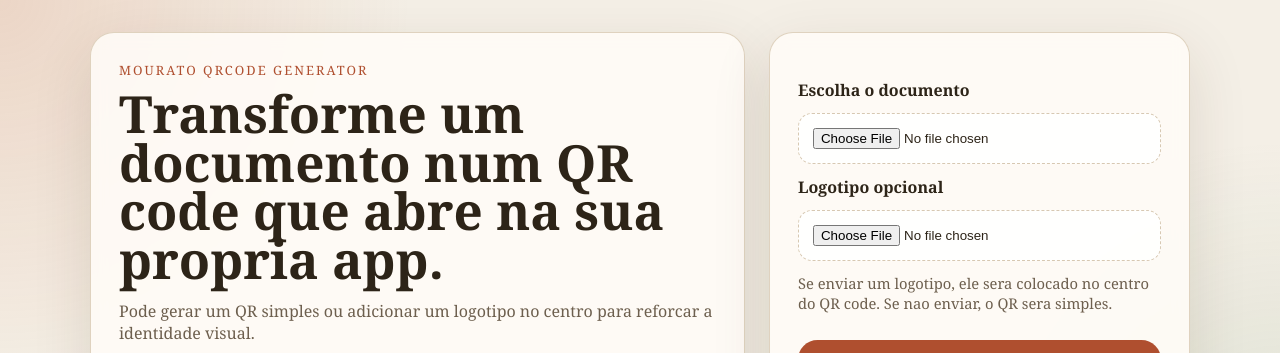
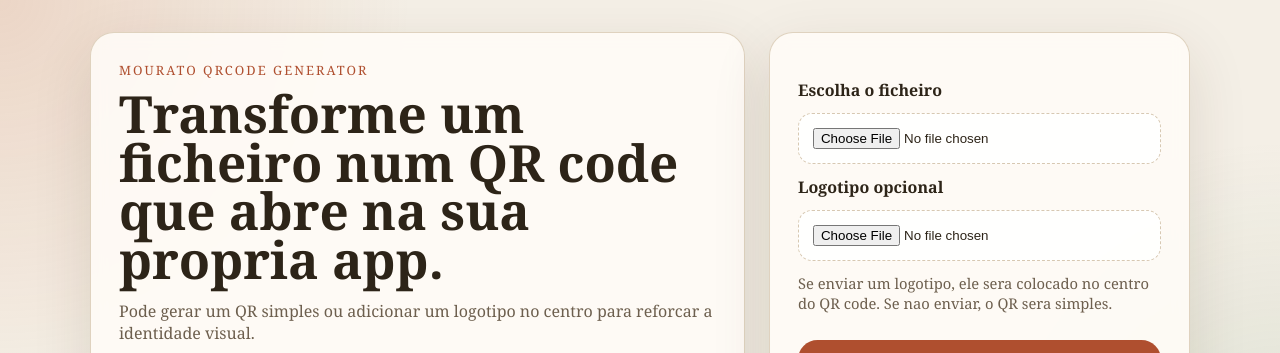
Before and after one commit to keldenmourato/qrcode, a Flask app: template templates/index.html in a window 1280 px wide. Shown: the top 353 px of the page. Run offline with Flask 3, Linux system fonts and the light colour scheme; the template is opened without the code that fills it, so the values that code supplies are empty.

```diff
--- a/templates/admin.html
+++ b/templates/admin.html
@@ -11,7 +11,7 @@
       <section class="list-card">
         <div class="section-header">
           <p class="eyebrow">Area privada</p>
-          <h1>Historico de documentos</h1>
+          <h1>Historico de Ficheiros</h1>
           <p class="lead">Esta pagina e protegida por autenticacao e mostra apenas os documentos criados por si.</p>
         </div>
 
@@ -38,7 +38,7 @@
             {% endfor %}
           </div>
         {% else %}
-          <p class="empty">Ainda nao existem documentos registados.</p>
+          <p class="empty">Ainda nao existem ficheiros registados.</p>
         {% endif %}
       </section>
     </main>
--- a/templates/document.html
+++ b/templates/document.html
@@ -10,7 +10,7 @@
     <main class="document-page">
       <header class="document-header">
         <div>
-          <p class="eyebrow">Documento</p>
+          <p class="eyebrow">Ficheiros</p>
           <h1>{{ document.original_name }}</h1>
           <p>{{ document.mime_type }}</p>
         </div>
@@ -31,7 +31,7 @@
         {% else %}
           <div class="fallback">
             <p>Este tipo de ficheiro nao pode ser apresentado diretamente nesta pagina.</p>
-            <p>Use o botao acima para abrir o documento a partir da propria aplicacao.</p>
+            <p>Use o botao acima para abrir o ficheiro a partir da propria aplicacao.</p>
           </div>
         {% endif %}
       </section>
--- a/templates/index.html
+++ b/templates/index.html
@@ -3,7 +3,7 @@
   <head>
     <meta charset="utf-8">
     <meta name="viewport" content="width=device-width, initial-scale=1">
-    <title>Gerador de QR Code para Documentos</title>
+    <title>Gerador de QR Code para ficheiros</title>
     <link rel="stylesheet" href="{{ url_for('static', filename='style.css') }}">
   </head>
   <body>
@@ -11,7 +11,7 @@
       <section class="hero">
         <div class="hero-copy">
           <p class="eyebrow">Mourato qrcode generator</p>
-          <h1>Transforme um documento num QR code que abre na sua propria app.</h1>
+          <h1>Transforme um ficheiro num QR code que abre na sua propria app.</h1>
           <p class="lead">
             Pode gerar um QR simples ou adicionar um logotipo no centro para reforcar a identidade visual.
           </p>
@@ -25,7 +25,7 @@
         </div>
 
         <form class="upload-card" method="post" enctype="multipart/form-data">
-          <label for="document" class="label">Escolha o documento</label>
+          <label for="document" class="label">Escolha o ficheiro</label>
           <input id="document" name="document" type="file" required {% if missing_config %}disabled{% endif %}>
 
           <label for="logo" class="label">Logotipo opcional</label>
```
